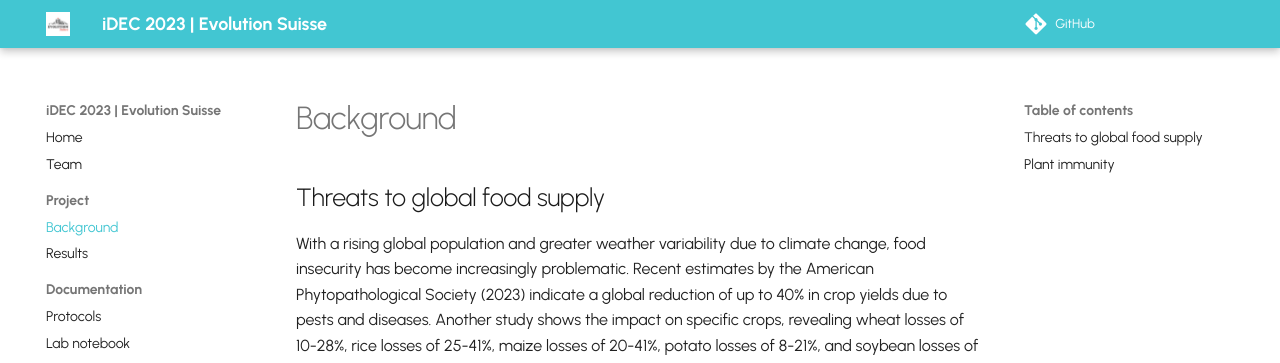
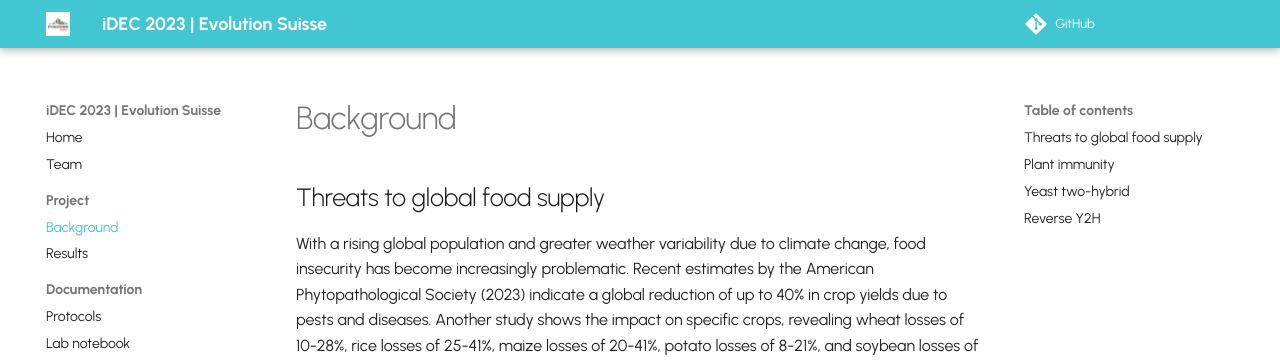
Before and after one commit to idec-teams/2023_Evolution_Suisse, an MkDocs documentation site: the page built from docs/project/background.md, in a window 1280 px wide. Shown: the top 363 px of the page. Built offline with MkDocs 1.6.1 and Material for MkDocs 9.7.7, drawn with Linux system fonts in a browser that asks for light colours; comment, search, counter and statistics services are not loaded.

Commit message:
Update background.md

```diff
--- a/docs/project/background.md
+++ b/docs/project/background.md
@@ -46,7 +46,7 @@ We decided to tackle these problems using directed evolution to evolve plant rec
 <figcaption>Figure 5. Greg Martin, A tomato with bacterial speck, 2016.</figcaption>
 </figure>
 
-# Yeast two-hybrid
+## Yeast two-hybrid
 Yeast two-hybrid (Y2H) is the oldest and one of the most popular genetic methods used to identify protein-protein interactions in live yeast cells (Fields & Song, 1989). This method takes advantage of the fact that transcription factors are modular in nature. Namely, they contain distinct activation (AD) and DNA-binding domains (DBD), responsible for activating transcription and binding promoter DNA sequences, respectively. One can exploit this by fusing AD to protein A (also called prey in the field) and DBD to protein B (also called bait). In case proteins A and B interact with each other, they will bring the AD and DBD close to one another, allowing for them to activate the transcription of reporter genes (Fig. something right). To make sure this system expresses the correct gene, reporter genes used contain a DBD-binding motif (also called upstream activating sequence or UAS) within its promoter sequence. Reporter genes are genes whose transcription generates easily detectable results. For example, the expression of LacZ normally causes white yeast colonies to turn blue when grown on media containing X-gal, while the expression of Ura3 allows yeast to grow on media lacking uracil, an essential metabolite. What we described is the so-called forward direction in the Y2H system which is, again, designed to detect protein-protein interactions.
 
 <figure markdown>
@@ -54,5 +54,5 @@ Yeast two-hybrid (Y2H) is the oldest and one of the most popular genetic methods
 <figcaption>Figure 6. Schematic representation of the forward and reverse directions in the yeast two-hybrid assay</figcaption>
 </figure>
 
-# Reverse Y2H
+## Reverse Y2H
 In theory, there is nothing preventing the use of a negative readout from the reporter gene as an indication of no interaction between two proteins (Fig. something left). It was precisely this thinking that led to the development of the first reverse yeast two-hybrid (rY2H) method, aimed at selecting against protein-protein interactions (doi: 10.1093/nar/24.17.3341). The main change in the system was the use of a counterselectable reporter gene whose transcription and translation led to a toxic protein. As such, yeast that contained interacting proteins would die off, leaving only colonies harbouring non-interacting proteins. A final improvement merged the forward and reverse directions in a single system using the Ura3 reporter gene (doi: 10.1073/pnas.93.19.10315). On one hand, in a medium lacking uracil, Ura3 transcription is essential for growth. On the other hand, if one adds 5’-fluoroorotic acid (5FOA) to the medium, Ura3 transcription transforms it into a toxic metabolite, killing the cell. Therefore, one can plate the same yeast strain, on media lacking uracil to select for protein-protein interactions or on media with 5FOA to select against them. Nonetheless, existing rY2H systems still have numerous limitations, many of which we cover in the next section and in our [results section](/results.md).
```
